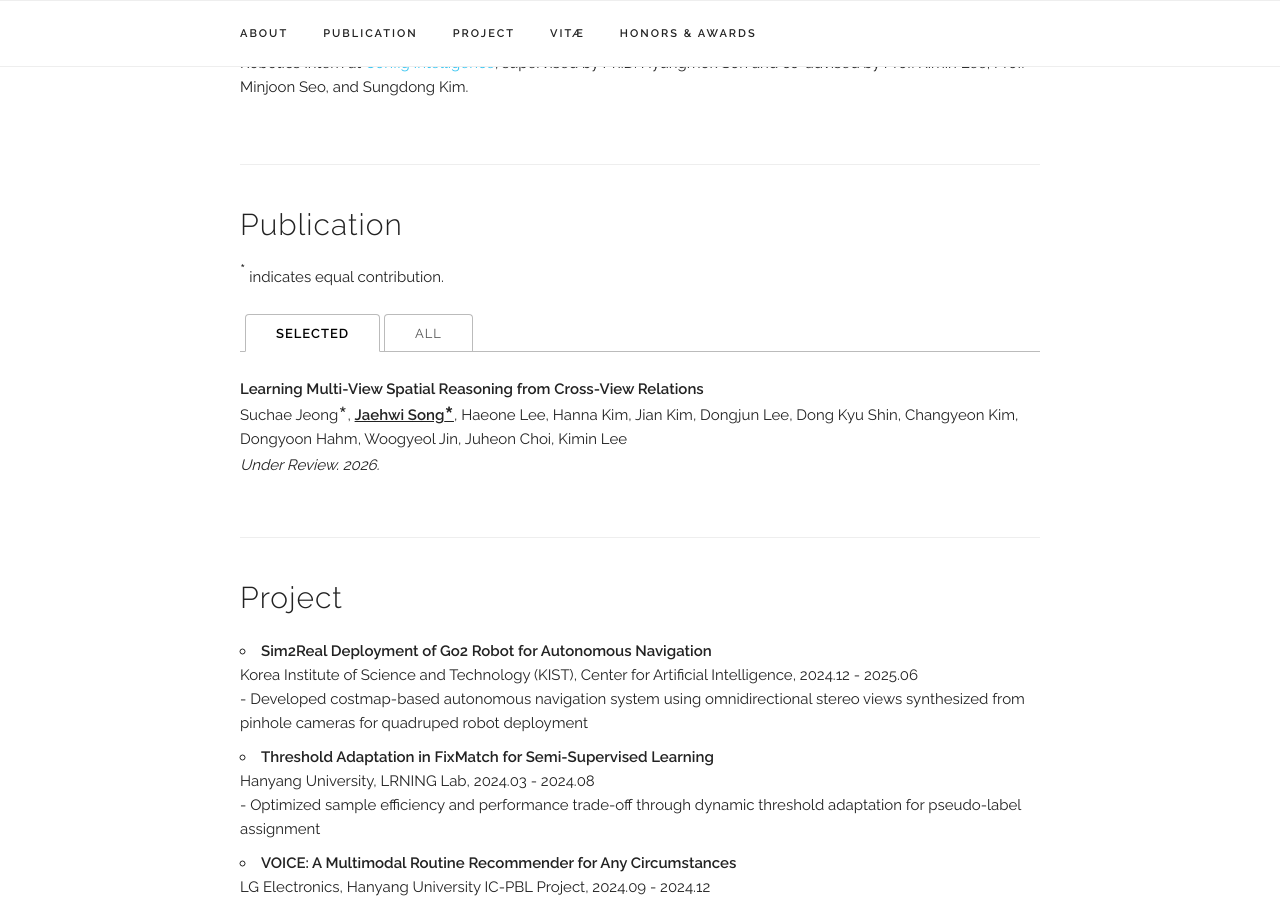
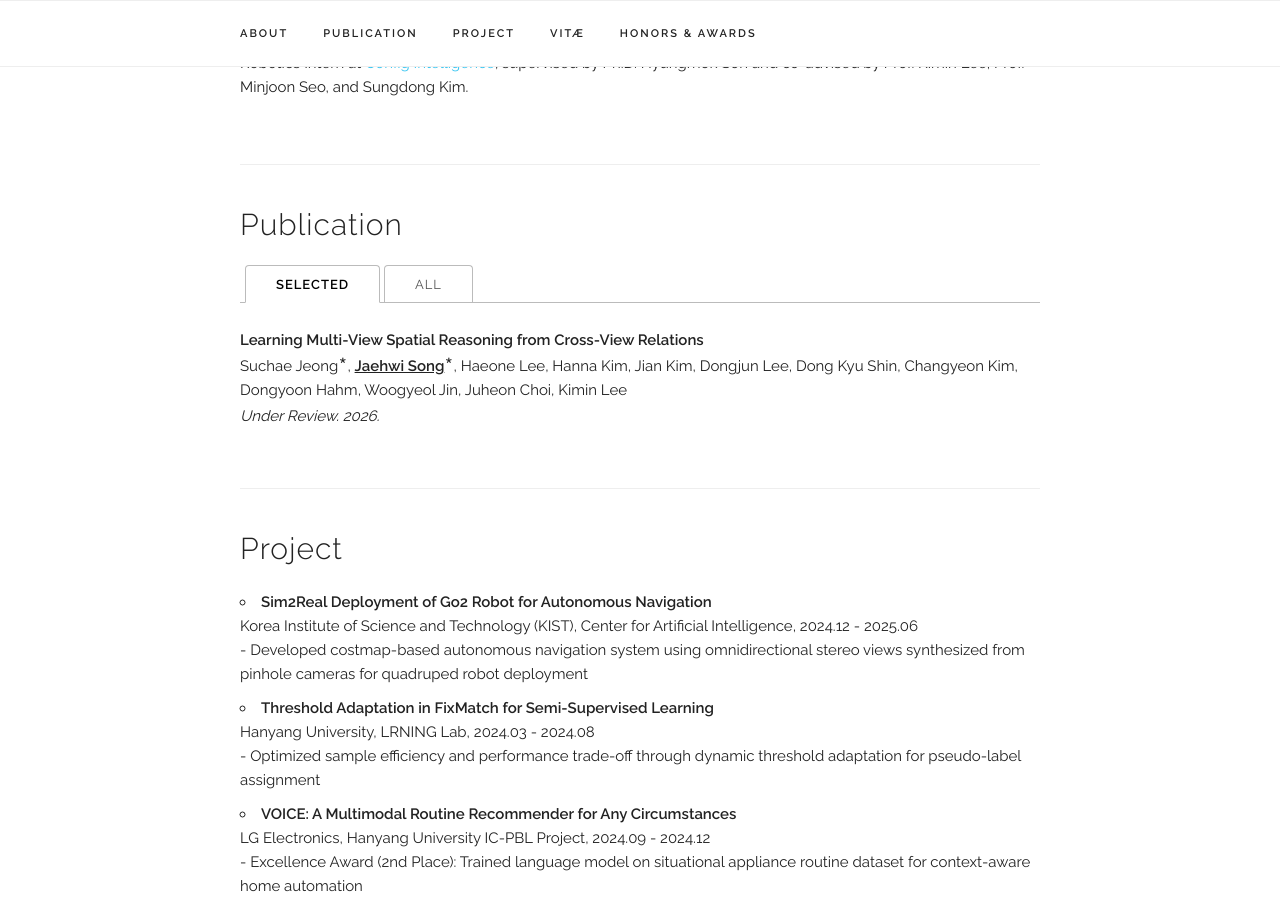
Before and after one commit to songjaehwi/songjaehwi.github.io, a Jekyll site: the page built from index.html, in a window 1280 px wide and 900 px high, scrolled down 506 px. Built offline with Jekyll 4.4.1, drawn with Linux system fonts in a browser that asks for light colours.

Commit message:
Update personal info

```diff
--- a/_data/publications.yaml
+++ b/_data/publications.yaml
@@ -1,6 +1,6 @@
 papers:
 
   - title: "Learning Multi-View Spatial Reasoning from Cross-View Relations"
-    authors: "Suchae Jeong<sup style='position: relative; top: 7px; font-size: 1.9em;'>*</sup>, <b><u>Jaehwi Song<sup style='position: relative; top: 7px; font-size: 1.9em;'>*</sup></u></b>, Haeone Lee, Hanna Kim, Jian Kim, Dongjun Lee, Dong Kyu Shin, Changyeon Kim, Dongyoon Hahm, Woogyeol Jin, Juheon Choi, Kimin Lee"
+    authors: "Suchae Jeong<sup style='position: relative; top: 7px; font-size: 1.9em;'>*</sup>, <b><u>Jaehwi Song</u></b><sup style='position: relative; top: 7px; font-size: 1.9em;'>*</sup>, Haeone Lee, Hanna Kim, Jian Kim, Dongjun Lee, Dong Kyu Shin, Changyeon Kim, Dongyoon Hahm, Woogyeol Jin, Juheon Choi, Kimin Lee"
     venue: "Under Review. 2026."
     selected: y
--- a/index.html
+++ b/index.html
@@ -44,8 +44,6 @@
 <div class="docs-section" id="publications">
   <h4>Publication</h4>
 
-  <p><sup><span style='font-size: 1.5em;'>*</span></sup> indicates equal contribution.
-  </p>
 
   <ul class="tab-nav">
     <li><div class="button active" data-ref="#papers-selected">Selected</div></li>
@@ -159,7 +157,7 @@
 <div class="docs-section" id="resume">
   <h4>Vitæ</h4>
 
-  <p>Full Resume in <a href={{ "/assets/cv/cv_web.pdf" | prepend: site.baseurl }} target="_blank">PDF</a>.</p>
+  <p>Full Resume in <a href={{ "/assets/cv/CV_260204.pdf" | prepend: site.baseurl }} target="_blank">PDF</a>.</p>
 
   <!-- The Timeline -->
   <ul class="timeline">
```
Also changed, not shown: 1 other file.
